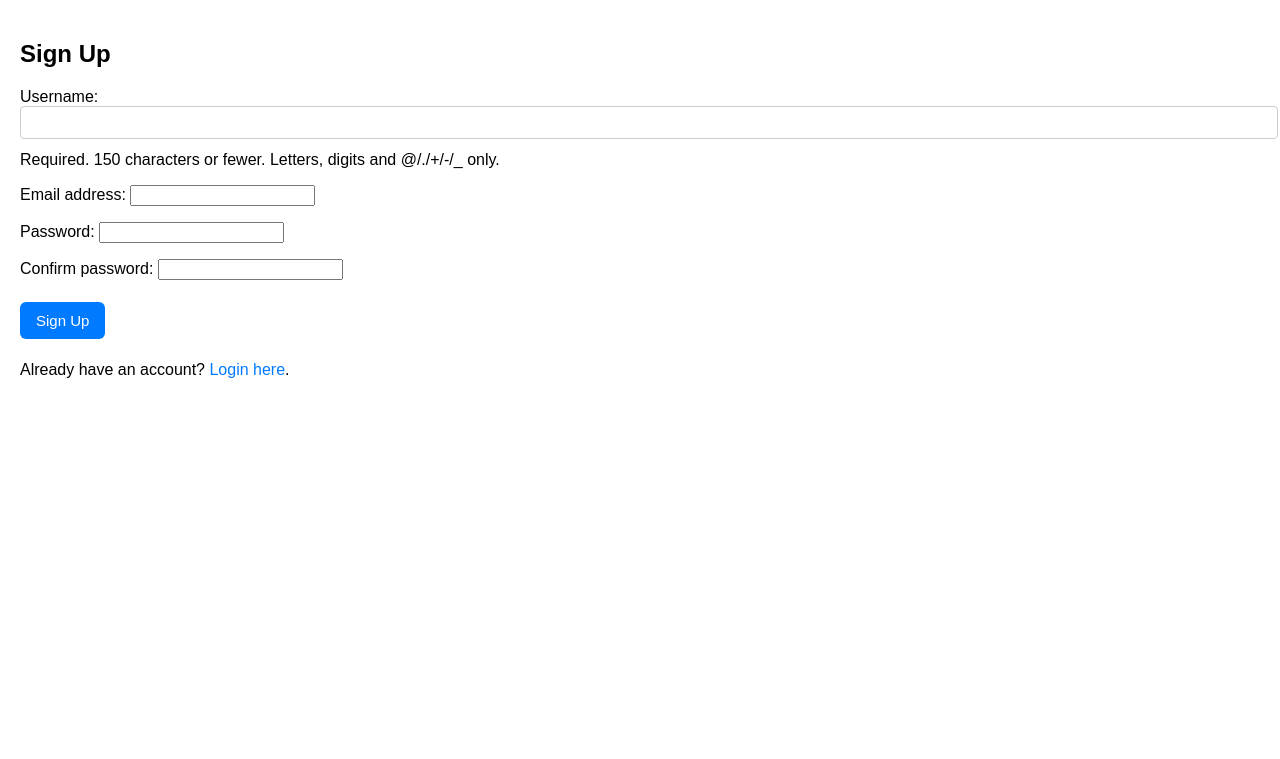
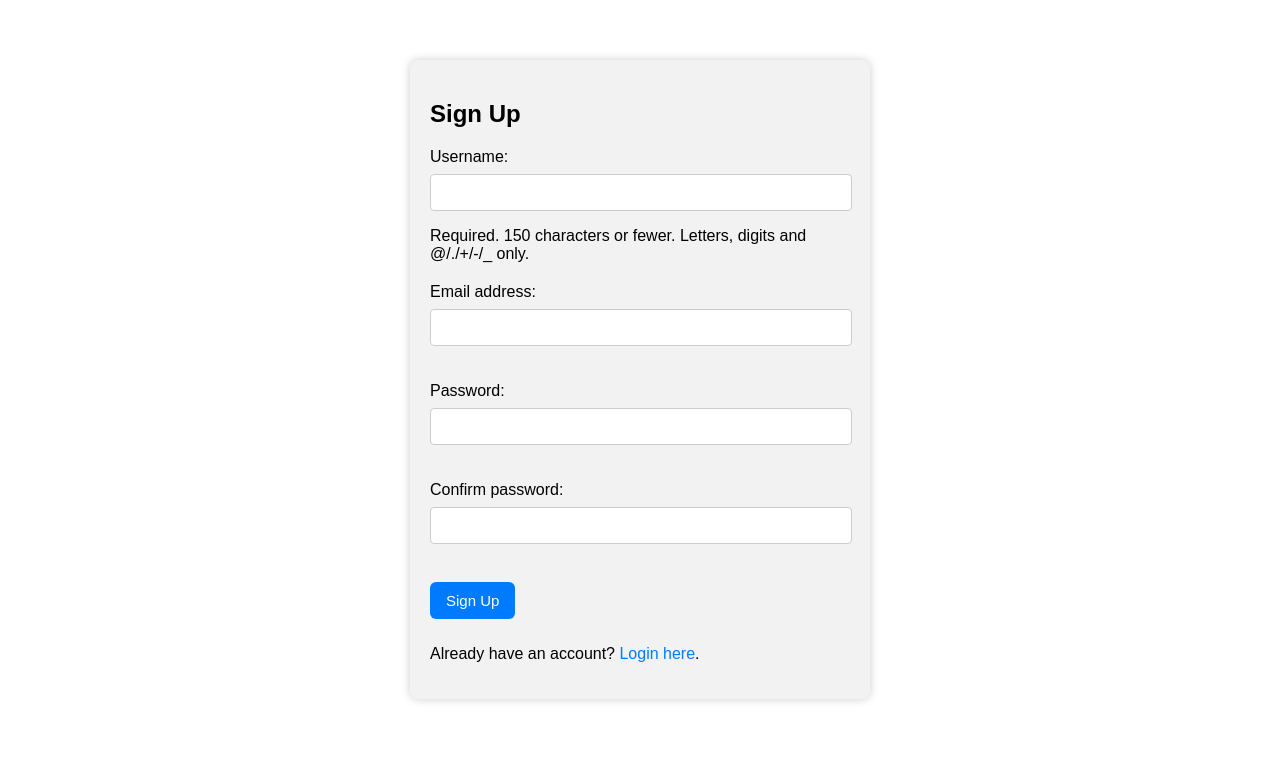
Before and after one commit to Nantawat6510545543/Todo-Application, a Django app: page /todo/signup/ in a window 1280 px wide. Shown: the part 44-803 px from the top of the page. Before the commit the page ends 422 px from the top, so only its background shows below. Run offline with Django 5.2, Linux system fonts and the light colour scheme.

Commit message:
update authentication page

```diff
--- a/todo_app/static/todo/styles.css
+++ b/todo_app/static/todo/styles.css
@@ -57,14 +57,34 @@ a:hover {
 }
 
 /* === FORM FIELDS === */
+.form-container {
+    max-width: 400px;
+    margin: 40px auto;
+    padding: 20px 40px 20px 20px;
+    background-color: var(--table-header);
+    border-radius: 8px;
+    box-shadow: 0 0 10px rgba(0,0,0,0.2);
+}
+
+.form-container h2 {
+    margin-bottom: 20px;
+}
+
+.form-container p {
+    margin-top: 20px;
+}
+
 form input[type="text"],
+form input[type="password"],
+form input[type="email"],
 form textarea,
 form select {
     width: 100%;
-    padding: 8px;
-    margin-bottom: 12px;
+    padding: 10px;
+    margin-top: 8px;
+    margin-bottom: 16px;
+    border: 1px solid #ccc;
     border-radius: 4px;
-    border: 1px solid #ccc;
     background-color: var(--bg-color);
     color: var(--text-color);
 }
--- a/todo_app/templates/todo/login.html
+++ b/todo_app/templates/todo/login.html
@@ -1,11 +1,14 @@
 {% extends "todo/base.html" %}
 
 {% block content %}
+<div class="form-container">
     <h2>Login</h2>
     <form method="post">
         {% csrf_token %}
         {{ form.as_p }}
         <button type="submit" class="button">Login</button>
     </form>
+
     <p>Don’t have an account? <a href="{% url 'todo:signup' %}">Sign up here</a>.</p>
+</div>
 {% endblock %}
--- a/todo_app/templates/todo/signup.html
+++ b/todo_app/templates/todo/signup.html
@@ -1,11 +1,14 @@
 {% extends "todo/base.html" %}
 
 {% block content %}
+<div class="form-container">
     <h2>Sign Up</h2>
     <form method="post">
         {% csrf_token %}
         {{ form.as_p }}
         <button type="submit" class="button">Sign Up</button>
     </form>
+
     <p>Already have an account? <a href="{% url 'todo:login' %}">Login here</a>.</p>
+</div>
 {% endblock %}
```
Lines whose indentation alone changed are shown as unchanged.
